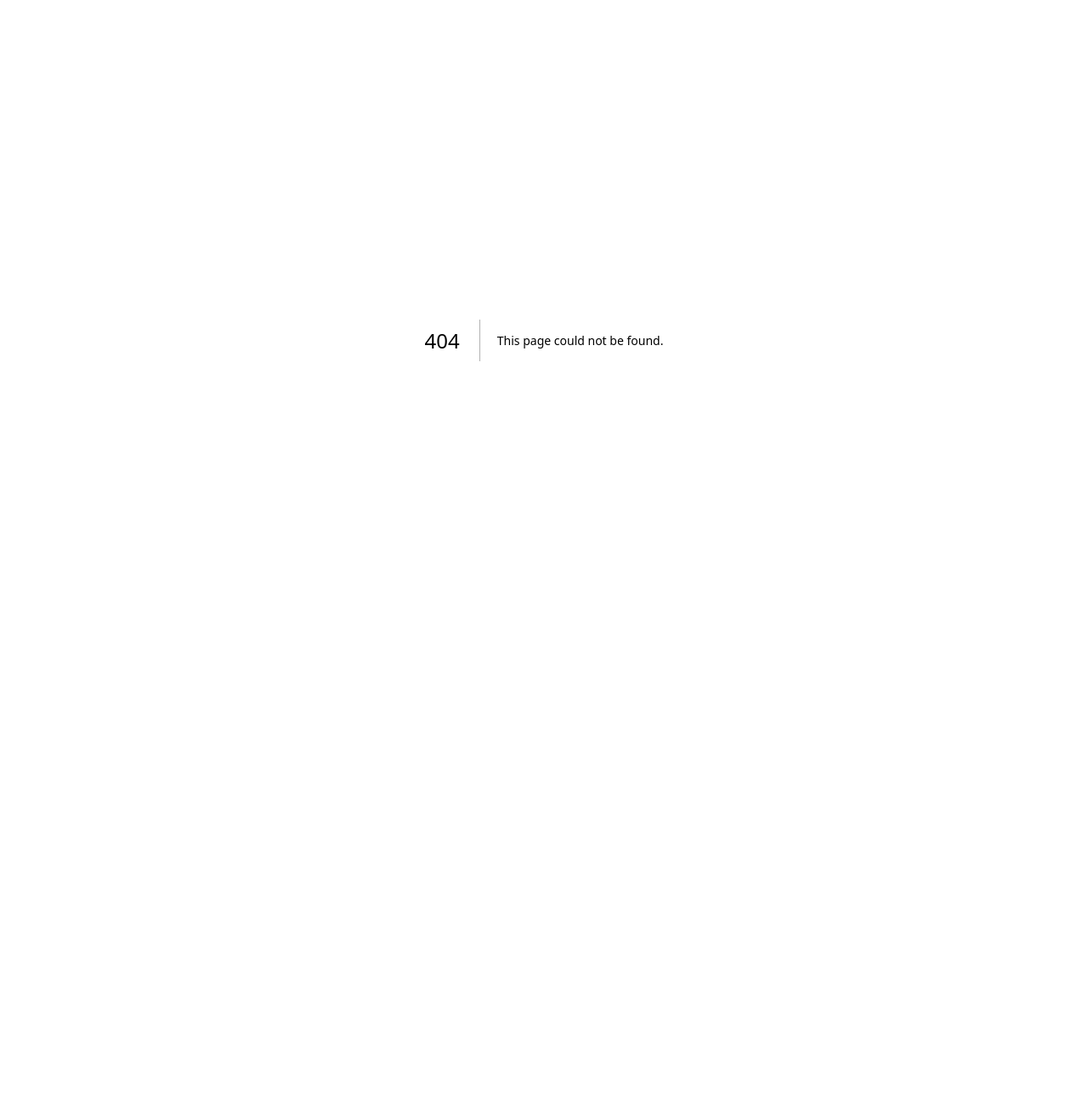
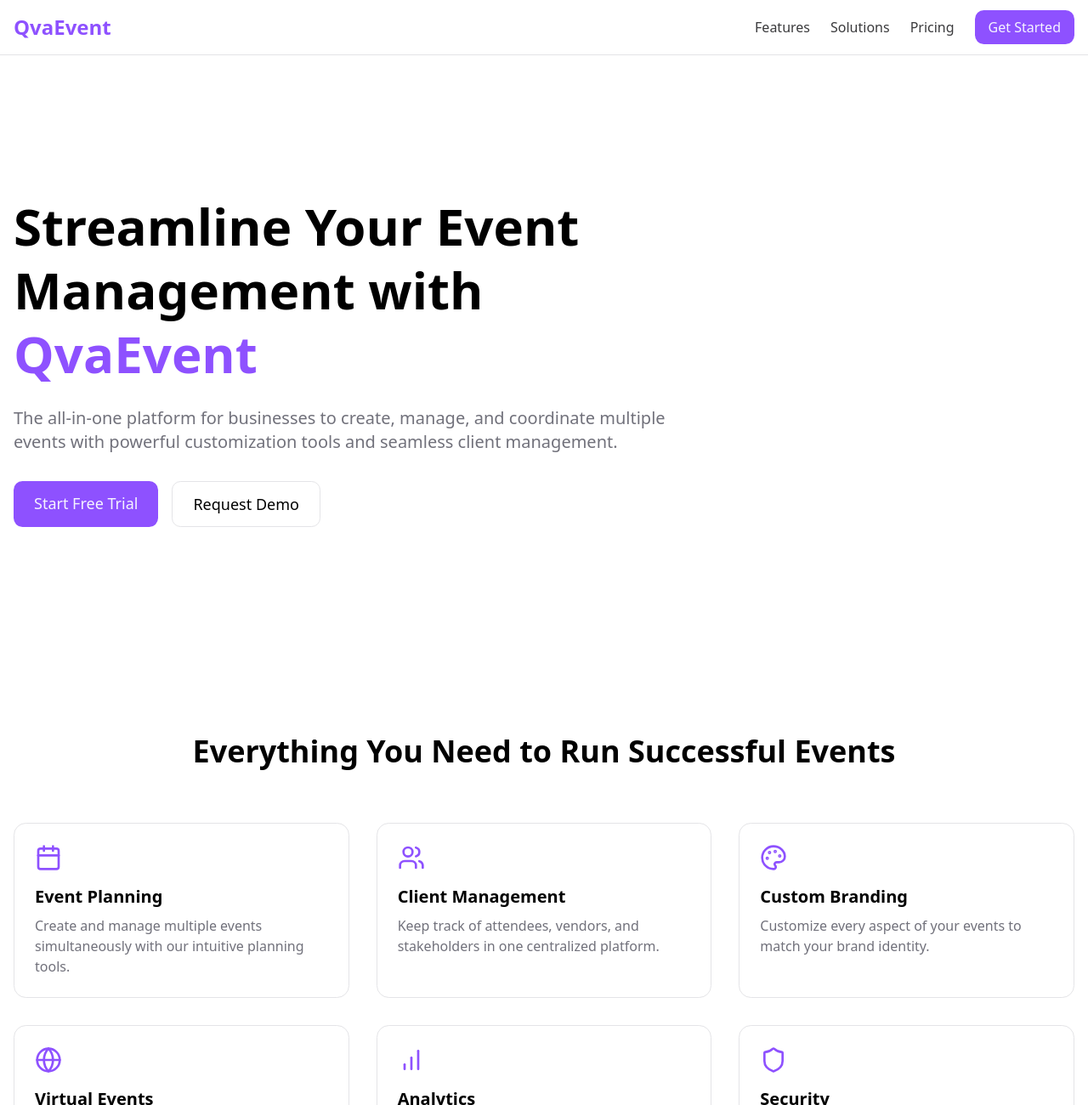
Before and after one commit to Risbel/qvaevents, a Next.js app: page /landing in a window 1280 px wide. Before the commit this address had no page. Shown: the top 1300 px of the page at 85% size. Before the commit the page ends 800 px from the top, so only its background shows below. Built offline with nearby package versions, Linux system fonts and the light colour scheme.

Commit message:
feat: Add landing

```diff
--- /dev/null
+++ b/src/app/landing/components/Navigation.tsx
@@ -0,0 +1,79 @@
+"use client";
+
+import { useState } from "react";
+import Link from "next/link";
+import { Menu, X } from "lucide-react";
+
+export function Navigation() {
+  const [isMenuOpen, setIsMenuOpen] = useState(false);
+
+  return (
+    <nav className="fixed top-0 w-full z-50 bg-background/80 backdrop-blur-sm border-b border-border">
+      <div className="container mx-auto px-4 h-16 flex items-center justify-between">
+        <Link href="/" className="text-2xl font-bold text-primary">
+          QvaEvent
+        </Link>
+
+        {/* Desktop Navigation */}
+        <div className="hidden md:flex items-center gap-6">
+          <Link href="#features" className="text-foreground/80 hover:text-foreground transition">
+            Features
+          </Link>
+          <Link href="#solutions" className="text-foreground/80 hover:text-foreground transition">
+            Solutions
+          </Link>
+          <Link href="#pricing" className="text-foreground/80 hover:text-foreground transition">
+            Pricing
+          </Link>
+          <Link
+            href="/login"
+            className="px-4 py-2 rounded-lg bg-primary text-primary-foreground hover:bg-primary/90 transition"
+          >
+            Get Started
+          </Link>
+        </div>
+
+        {/* Mobile Menu Button */}
+        <button className="md:hidden text-foreground p-2" onClick={() => setIsMenuOpen(!isMenuOpen)}>
+          {isMenuOpen ? <X className="w-6 h-6" /> : <Menu className="w-6 h-6" />}
+        </button>
+      </div>
+
+      {/* Mobile Navigation */}
+      {isMenuOpen && (
+        <div className="md:hidden bg-background border-b border-border animate-in slide-in-from-top">
+          <div className="container mx-auto px-4 py-4 flex flex-col gap-4">
+            <Link
+              href="#features"
+              className="text-foreground/80 hover:text-foreground transition py-2"
+              onClick={() => setIsMenuOpen(false)}
+            >
+              Features
+            </Link>
+            <Link
+              href="#solutions"
+              className="text-foreground/80 hover:text-foreground transition py-2"
+              onClick={() => setIsMenuOpen(false)}
+            >
+              Solutions
+            </Link>
+            <Link
+              href="#pricing"
+              className="text-foreground/80 hover:text-foreground transition py-2"
+              onClick={() => setIsMenuOpen(false)}
+            >
+              Pricing
+            </Link>
+            <Link
+              href="/login"
+              className="px-4 py-2 rounded-lg bg-primary text-primary-foreground hover:bg-primary/90 transition w-full text-center"
+              onClick={() => setIsMenuOpen(false)}
+            >
+              Get Started
+            </Link>
+          </div>
+        </div>
+      )}
+    </nav>
+  );
+}
--- /dev/null
+++ b/src/app/landing/layout.tsx
@@ -0,0 +1,15 @@
+import { ReactNode } from "react";
+import { Navigation } from "./components/Navigation";
+
+interface LandingLayoutProps {
+  children: ReactNode;
+}
+
+export default function LandingLayout({ children }: LandingLayoutProps) {
+  return (
+    <div className="min-h-screen bg-background">
+      <Navigation />
+      <main className="pt-16">{children}</main>
+    </div>
+  );
+}
--- /dev/null
+++ b/src/app/landing/page.tsx
@@ -0,0 +1,104 @@
+import Image from "next/image";
+import Link from "next/link";
+import { Calendar, Users, Palette, Globe, BarChart, Shield } from "lucide-react";
+
+export default function LandingPage() {
+  return (
+    <div className="flex flex-col gap-12 md:gap-20 pb-12 md:pb-20">
+      {/* Hero Section */}
+      <section className="relative min-h-[80vh] md:h-[90vh] flex items-center pt-8 md:pt-0">
+        <div className="container mx-auto px-4">
+          <div className="max-w-3xl">
+            <h1 className="text-4xl md:text-5xl lg:text-6xl font-bold leading-tight mb-4 md:mb-6 animate-in fade-in slide-in-from-left duration-800">
+              Streamline Your Event Management with <span className="text-primary">QvaEvent</span>
+            </h1>
+            <p className="text-lg md:text-xl text-muted-foreground mb-6 md:mb-8 animate-in fade-in slide-in-from-left duration-1000 delay-200">
+              The all-in-one platform for businesses to create, manage, and coordinate multiple events with powerful
+              customization tools and seamless client management.
+            </p>
+            <div className="flex flex-col sm:flex-row gap-4 animate-in fade-in slide-in-from-left duration-1000 delay-300">
+              <Link
+                href="/signup"
+                className="px-6 py-3 rounded-lg bg-primary text-primary-foreground hover:bg-primary/90 transition text-lg font-medium text-center"
+              >
+                Start Free Trial
+              </Link>
+              <Link
+                href="#demo"
+                className="px-6 py-3 rounded-lg border border-border hover:bg-accent transition text-lg font-medium text-center"
+              >
+                Request Demo
+              </Link>
+            </div>
+          </div>
+        </div>
+        <div className="absolute right-0 top-1/2 -translate-y-1/2 w-1/3 h-2/3 bg-gradient-to-l from-primary/20 to-transparent -z-10 hidden md:block" />
+      </section>
+
+      {/* Features Section */}
+      <section id="features" className="container mx-auto px-4 scroll-mt-20">
+        <h2 className="text-3xl md:text-4xl font-bold text-center mb-8 md:mb-16 animate-in fade-in">
+          Everything You Need to Run Successful Events
+        </h2>
+        <div className="grid grid-cols-1 md:grid-cols-2 lg:grid-cols-3 gap-6 md:gap-8">
+          <FeatureCard
+            icon={<Calendar className="w-6 md:w-8 h-6 md:h-8" />}
+            title="Event Planning"
+            description="Create and manage multiple events simultaneously with our intuitive planning tools."
+          />
+          <FeatureCard
+            icon={<Users className="w-6 md:w-8 h-6 md:h-8" />}
+            title="Client Management"
+            description="Keep track of attendees, vendors, and stakeholders in one centralized platform."
+          />
+          <FeatureCard
+            icon={<Palette className="w-6 md:w-8 h-6 md:h-8" />}
+            title="Custom Branding"
+            description="Customize every aspect of your events to match your brand identity."
+          />
+          <FeatureCard
+            icon={<Globe className="w-6 md:w-8 h-6 md:h-8" />}
+            title="Virtual Events"
+            description="Host engaging virtual and hybrid events with our integrated streaming solutions."
+          />
+          <FeatureCard
+            icon={<BarChart className="w-6 md:w-8 h-6 md:h-8" />}
+            title="Analytics"
+            description="Get detailed insights and reports to measure event success and ROI."
+          />
+          <FeatureCard
+            icon={<Shield className="w-6 md:w-8 h-6 md:h-8" />}
+            title="Security"
+            description="Enterprise-grade security to protect your events and attendee data."
+          />
+        </div>
+      </section>
+
+      {/* CTA Section */}
+      <section className="container mx-auto px-4">
+        <div className="bg-accent rounded-xl md:rounded-2xl p-6 md:p-12 text-center">
+          <h2 className="text-3xl md:text-4xl font-bold mb-3 md:mb-4">Ready to Transform Your Event Management?</h2>
+          <p className="text-lg md:text-xl text-muted-foreground mb-6 md:mb-8 max-w-2xl mx-auto">
+            Join thousands of businesses that trust QvaEvent to deliver exceptional event experiences.
+          </p>
+          <Link
+            href="/signup"
+            className="px-6 md:px-8 py-3 md:py-4 rounded-lg bg-primary text-primary-foreground hover:bg-primary/90 transition text-lg font-medium inline-block w-full sm:w-auto"
+          >
+            Get Started Today
+          </Link>
+        </div>
+      </section>
+    </div>
+  );
+}
+
+function FeatureCard({ icon, title, description }: { icon: React.ReactNode; title: string; description: string }) {
+  return (
+    <div className="p-4 md:p-6 rounded-xl border border-border bg-card hover:border-primary/50 transition group animate-in fade-in">
+      <div className="mb-4 text-primary group-hover:scale-110 transition-transform">{icon}</div>
+      <h3 className="text-lg md:text-xl font-semibold mb-2">{title}</h3>
+      <p className="text-sm md:text-base text-muted-foreground">{description}</p>
+    </div>
+  );
+}
```
